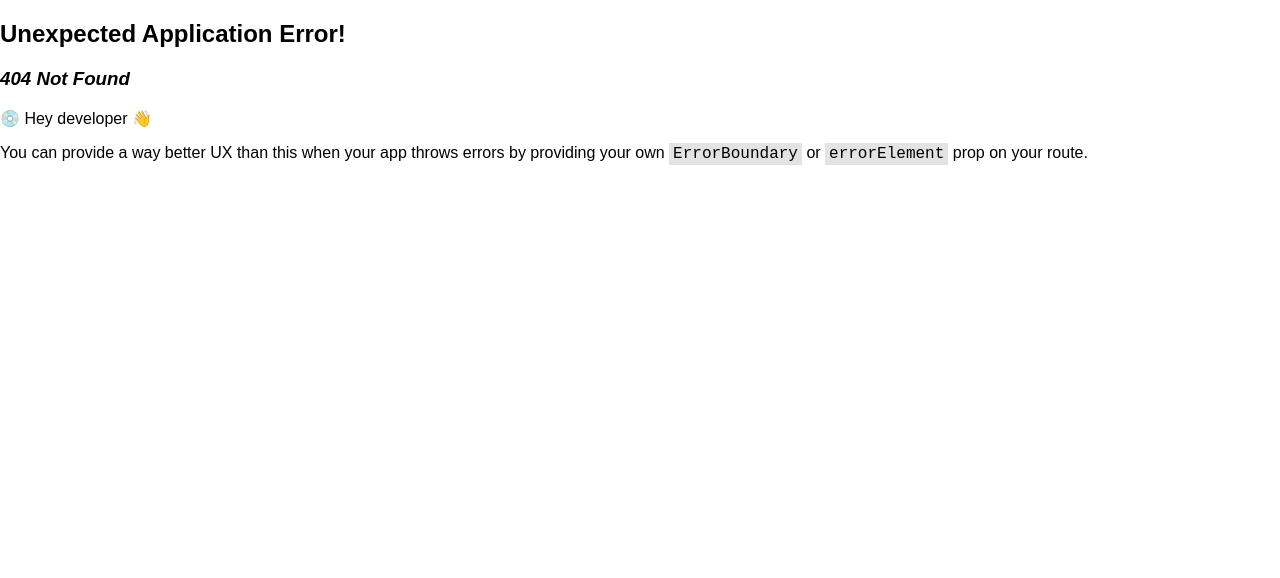
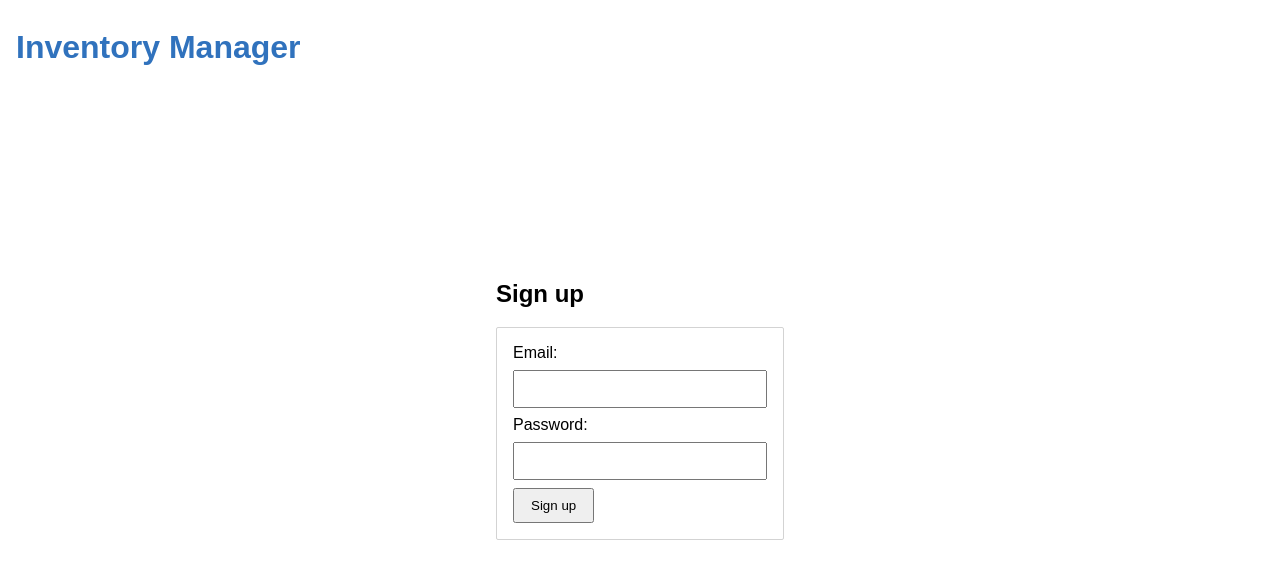
Before and after one commit to JorensM/inventory-manager, a React (Vite) app: page /signup in a window 1280 px wide. Before the commit this address had no page. Shown: the top 578 px of the page. Built offline with nearby package versions, Linux system fonts and the light colour scheme.

Commit message:
add sign up flow

```diff
--- a/src/App.tsx
+++ b/src/App.tsx
@@ -10,6 +10,7 @@ import AuthContext from './state/AuthContext';
 import { User } from './types/User';
 import ListingEditPage from './pages/app/ListingEditPage';
 import ListingPage from './pages/app/ListingPage';
+import SignupPage from './pages/SignupPage';
 
 const router = createBrowserRouter([
   {
@@ -19,6 +20,10 @@ const router = createBrowserRouter([
   {
     path: '/login',
     element: <LoginPage />
+  },
+  {
+    path: '/signup',
+    element: <SignupPage />
   },
   {
     path: '/app/dashboard',
--- a/src/pages/SignupPage.tsx
+++ b/src/pages/SignupPage.tsx
@@ -0,0 +1,69 @@
+import { Field, Form, Formik } from 'formik';
+import { Link, useNavigate } from 'react-router-dom';
+import supabase from '../util/supabase';
+import { useState } from 'react';
+
+
+type FormValues = {
+    email: string,
+    password: string
+}
+
+export default function SignupPage() {
+
+    const navigate = useNavigate();
+
+    const [ errorMessage, setErrorMessage ] = useState<string | null>(null);
+
+    const [ success, setSuccess ] = useState<boolean>(false);
+
+    const handleSubmit = async ({ email, password}: FormValues) => {
+        setErrorMessage(null)
+        const { error } = await supabase.auth.signUp({email, password});
+        if(error){
+            setErrorMessage('Error')
+            throw error
+        }
+
+        setSuccess(true);
+        // navigate('/app/dashboard');
+
+    }
+
+    return (
+      <>
+        <header className='auth'>
+          <h1><Link to='/'>Inventory Manager</Link></h1>
+        </header>
+        <main className='auth'>
+          <section>
+            <h2>Sign up</h2>
+            {success ?
+                <>
+                    <h3>Registration successful</h3>
+                    <p>A confirmation link has been sent to your email address</p>
+                </>
+            :
+                <Formik<FormValues>
+                    initialValues={{
+                        email: "",
+                        password: ""
+                    }}
+                    onSubmit={handleSubmit}
+                >
+                    <Form>
+                        <label htmlFor="email">Email:</label>
+                        <Field type="email" name="email" required/>
+                        <label htmlFor="password">Password:</label>
+                        <Field type="password" name="password" required/>
+                        {errorMessage ? <span className='warn'>{errorMessage}</span> : null }
+                        <button>Sign up</button>
+                    </Form>
+                </Formik>
+            }
+          </section>
+        </main>
+      </>
+
+    );
+}
```
